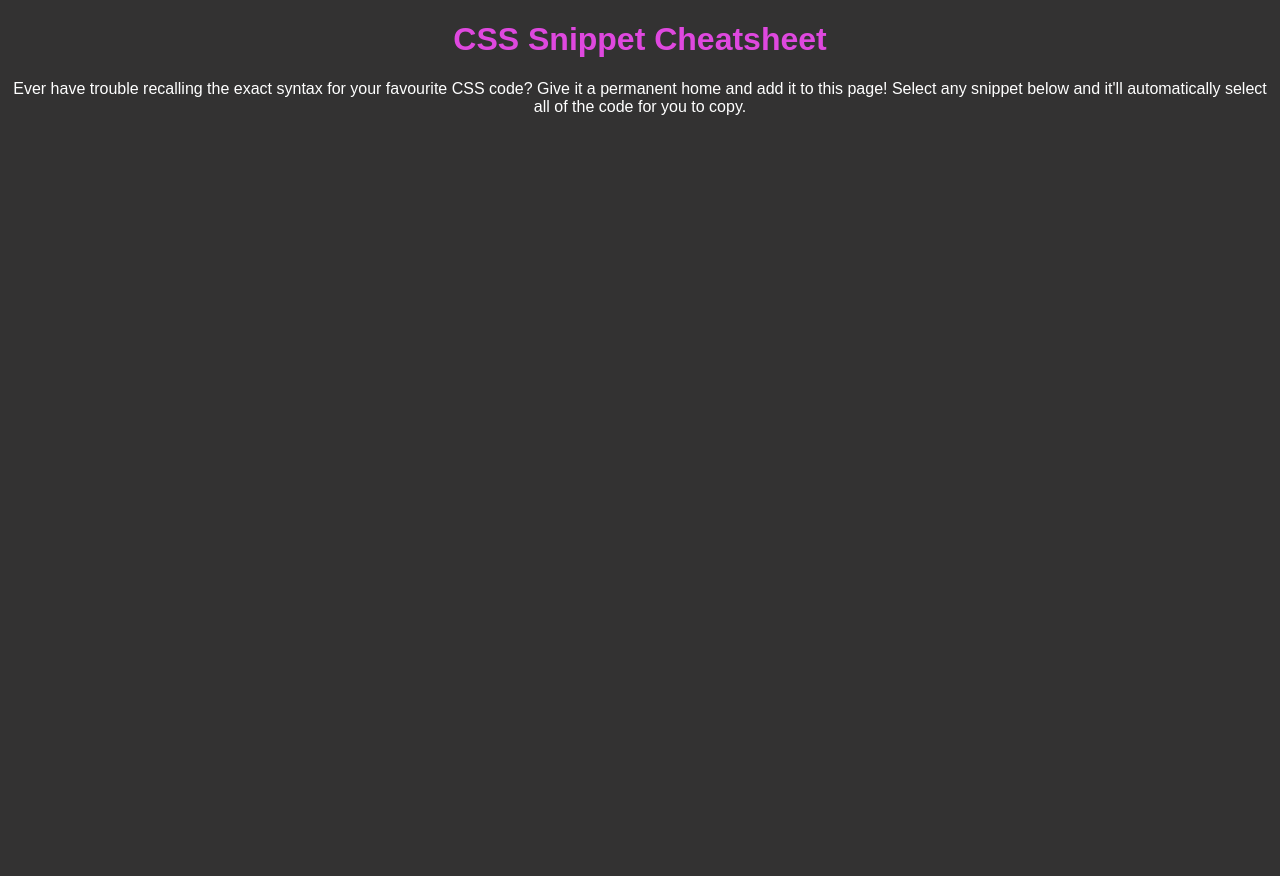
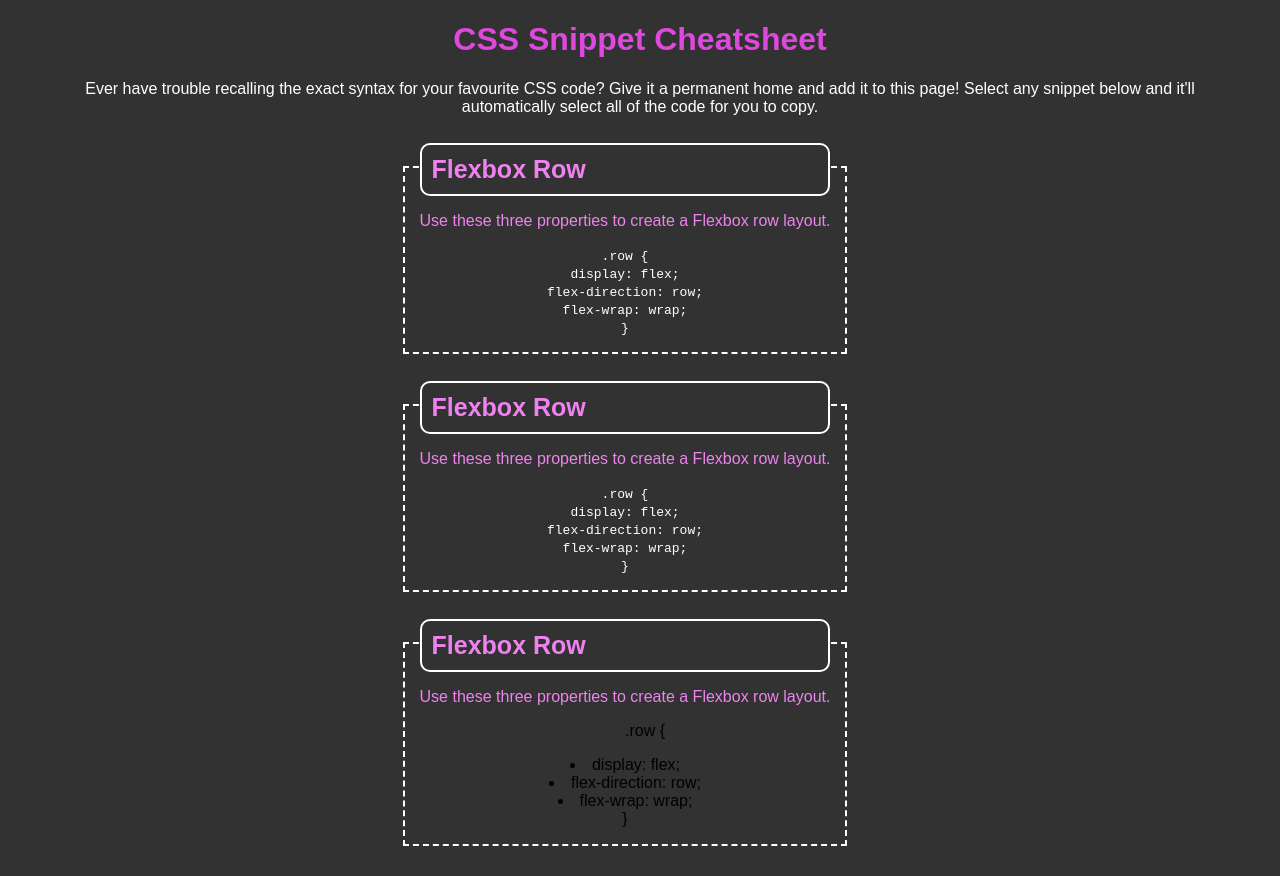
Before and after one commit to B3nj1e/02-mini-project, a plain HTML site: page index.html in a window 1280 px wide. Before the commit the page ends 800 px from the top, so only its background shows below. Drawn offline with Linux system fonts and the light colour scheme.

Commit message:
styling to boxes and borders, struggling with flexbox layout

```diff
--- a/assets/style.css
+++ b/assets/style.css
@@ -1,10 +1,17 @@
 * {
  background-color: rgb(51, 50, 50);
  font-family:Arial, Helvetica, sans-serif;
+ box-sizing: border-box;
  }
 
-header {
+body {
     text-align: center;
+    margin: 0;
+    display: flex;
+    flex-direction: row;
+    flex-wrap: wrap;
+    justify-content: space-evenly;
+    align-items: flex-start;
 }
 
 header h1 {
@@ -14,4 +21,47 @@ header h1 {
 
 header p {
     color: white;
+    margin: 0px 50px 0px 50px;
 }
+
+.CSS-snippet {
+    border-style:dashed;
+    border-width: 2px;
+    border-color: white;
+    margin: 50px 30px 30px 0px;
+}
+
+.CSS-snippet header {
+    color: violet;
+    text-align: left;
+    font-weight: 700;
+    font-size: 25px;
+    border-style: solid;
+    border-radius: 10px;
+    border-width: 2px;
+    border-color: white;
+    padding: 10px;
+    margin: -25px 15px 0 15px;
+
+}
+
+.description {
+    color: violet;
+    text-align: left;
+    margin: 0px 15px 0px 15px;
+}
+
+.CSS {
+    color: white;
+    text-align: left;
+    font-family: monospace;
+    font-size: inherit;
+}
+
+.CSS ul {
+    list-style: none;
+}
+
+.CSS li {
+
+}
--- a/index.html
+++ b/index.html
@@ -8,6 +8,7 @@
     <link rel="stylesheet" href="./assets/reset.css"/>
     <link rel="stylesheet" href="./assets/style.css"/>
 </head>
+
 <body>
 
     <header>
@@ -16,12 +17,48 @@
     <p>Ever have trouble recalling the exact syntax for your favourite CSS code? Give it a permanent home and add it to this page! Select any snippet below and it'll automatically select all of the code for you to copy.</p>
     </header>
 
-            <section id=>
+            <div class="CSS-snippets-container">
+                <section class="CSS-snippet">
+                    <header>Flexbox Row</header>
+                    <p><span class="description">Use these three properties to create a Flexbox row layout.</span></p>
+                    <p><span class="CSS">
+                        .row { <br>
+                            display: flex; <br>
+                            flex-direction: row; <br>
+                            flex-wrap: wrap; <br>
+                        }
+                        </span></p>
+                </section>
+
+                <section class="CSS-snippet">
+                    <header>Flexbox Row</header>
+                    <p><span class="description">Use these three properties to create a Flexbox row layout.</span></p>
+                    <p><span class="CSS">
+                        .row { <br>
+                            display: flex; <br>
+                            flex-direction: row; <br>
+                            flex-wrap: wrap; <br>
+                        }
+                        </span></p>
+                </section>
+
+                <section class="CSS-snippet">
+                    <header>Flexbox Row</header>
+                    <p><span class="description">Use these three properties to create a Flexbox row layout.</span></p>
+                    <p><span class="CSS">
+                        <ul>.row {</ul>
+                            <li>display: flex;</li>
+                            <li>flex-direction: row;</li>
+                            <li>flex-wrap: wrap;</li>
+                        }
+                        </span></p>
+                </section>
 
 
 
 
-            </section>
+            </div>
+
 
 
 
```
